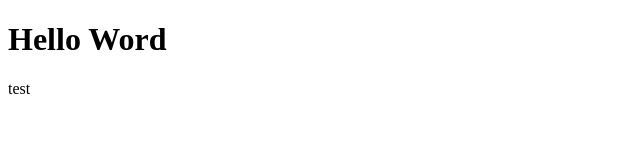
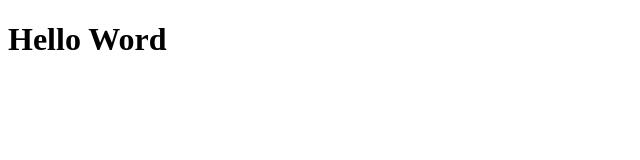
Before and after one commit to Prayugo24/dasar_react_udemy, a React (Create React App) app: page / in a window 1280 px wide. Shown: the top 160 px of the page, without its empty margins (0-640 px from the left). Built offline with nearby package versions, Linux system fonts and the light colour scheme.

Commit message:
function component

```diff
--- a/src/components/App.js
+++ b/src/components/App.js
@@ -2,16 +2,25 @@ import React from "react";
 
 // jsx adalah javascript xml, extensi javascript yang memungkinkan untuk menulis html falam javascript
 // aturan menggunakan jsx hanya boleh menggunakan 1 root tag
-class App extends React.Component{
-    render(){
-        return(
-            <div>
-                <h1>Hello Word</h1>
-                <p>test</p>
-            </div>
-            // <div></div>  tag ini lebih dari 1 tidak boleh dalam jsx
-        )
-    }
+// class App extends React.Component{
+//     render(){
+//         return(
+//             <div>
+//                 <h1>Hello Word</h1>
+//                 <p>test</p>
+//             </div>
+//             // <div></div>  tag ini lebih dari 1 tidak boleh dalam jsx
+//         )
+//     }
+// }
+
+// function component
+const App = () => {
+    return(
+        <div>
+            <h1>Hello Word</h1>
+        </div>
+    )
 }
 
 export default App;
```
